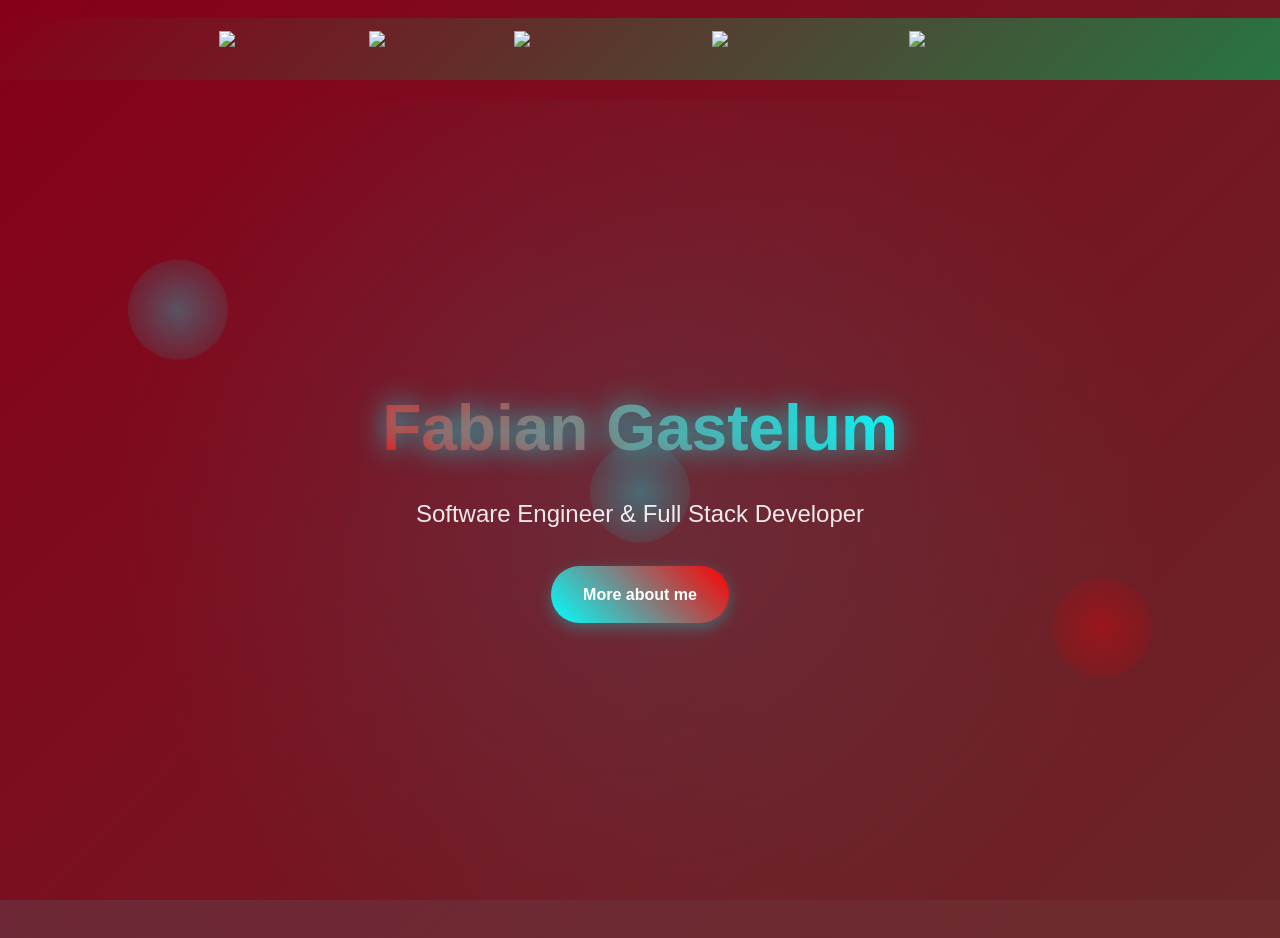
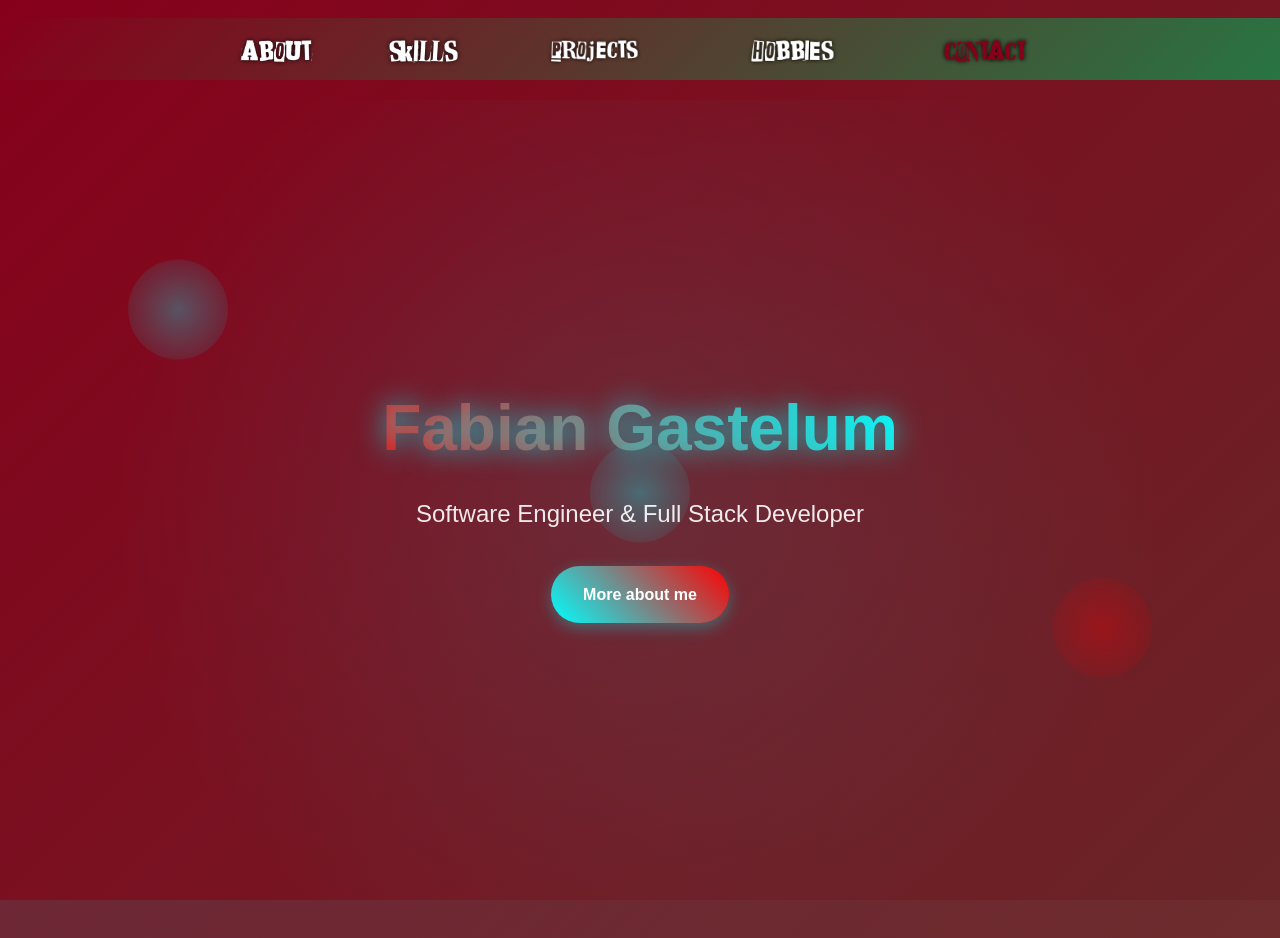
Before and after one commit to fabianggastelum/personal-portfolio, a plain HTML site: page Index.html in a window 1280 px wide. Shown: the top 938 px of the page. Drawn offline with Linux system fonts and the light colour scheme; the site is published under a folder, as on GitHub Pages, so addresses that start at the root find nothing.

Commit message:
Fix a problem where images weren't showing properly

```diff
--- a/Index.html
+++ b/Index.html
@@ -562,8 +562,8 @@
       <a class="link-wrapper" href="#about">
         <span class="fallback">About</span>
         <div class="img-wrapper">
-          <img class="normal" src="/img/aboutNormal.png" />
-          <img class="active" src="/img/aboutActive.png" />
+          <img class="normal" src="img/aboutNormal.png" />
+          <img class="active" src="img/aboutActive.png" />
         </div>
         <div class="shape-wrapper">
           <div class="shape red-fill jelly">
@@ -594,8 +594,8 @@
       <a class="link-wrapper" href="#skills">
         <span class="fallback">Skills</span>
         <div class="img-wrapper">
-          <img class="normal" src="/img/skillsNormal.png" />
-          <img class="active" src="/img/skillsActive.png" />
+          <img class="normal" src="img/skillsNormal.png" />
+          <img class="active" src="img/skillsActive.png" />
         </div>
         <div class="shape-wrapper">
           <div class="shape red-fill jelly">
@@ -629,8 +629,8 @@
       <a class="link-wrapper" href="#projects">
         <span class="fallback">Projects</span>
         <div class="img-wrapper">
-          <img class="normal" src="/img/projectsNormal.png" />
-          <img class="active" src="/img/projectsActive.png" />
+          <img class="normal" src="img/projectsNormal.png" />
+          <img class="active" src="img/projectsActive.png" />
         </div>
         <div class="shape-wrapper">
           <div class="shape red-fill jelly">
@@ -664,8 +664,8 @@
       <a class="link-wrapper" href="#hobbies">
         <span class="fallback">Hobbies</span>
         <div class="img-wrapper">
-          <img class="normal" src="/img/hobbiesNormal.png" />
-          <img class="active" src="/img/hobbiesActive.png" />
+          <img class="normal" src="img/hobbiesNormal.png" />
+          <img class="active" src="img/hobbiesActive.png" />
         </div>
         <div class="shape-wrapper">
           <div class="shape red-fill jelly">
@@ -696,8 +696,8 @@
       <a class="link-wrapper" href="#contact">
         <span class="fallback">Contact</span>
         <div class="img-wrapper">
-          <img class="normal" src="/img/contactNormal.png" />
-          <img class="active" src="/img/contactNormal.png" />
+          <img class="normal" src="img/contactNormal.png" />
+          <img class="active" src="img/contactNormal.png" />
         </div>
         <div class="shape-wrapper">
           <div class="shape red-fill jelly">
```
